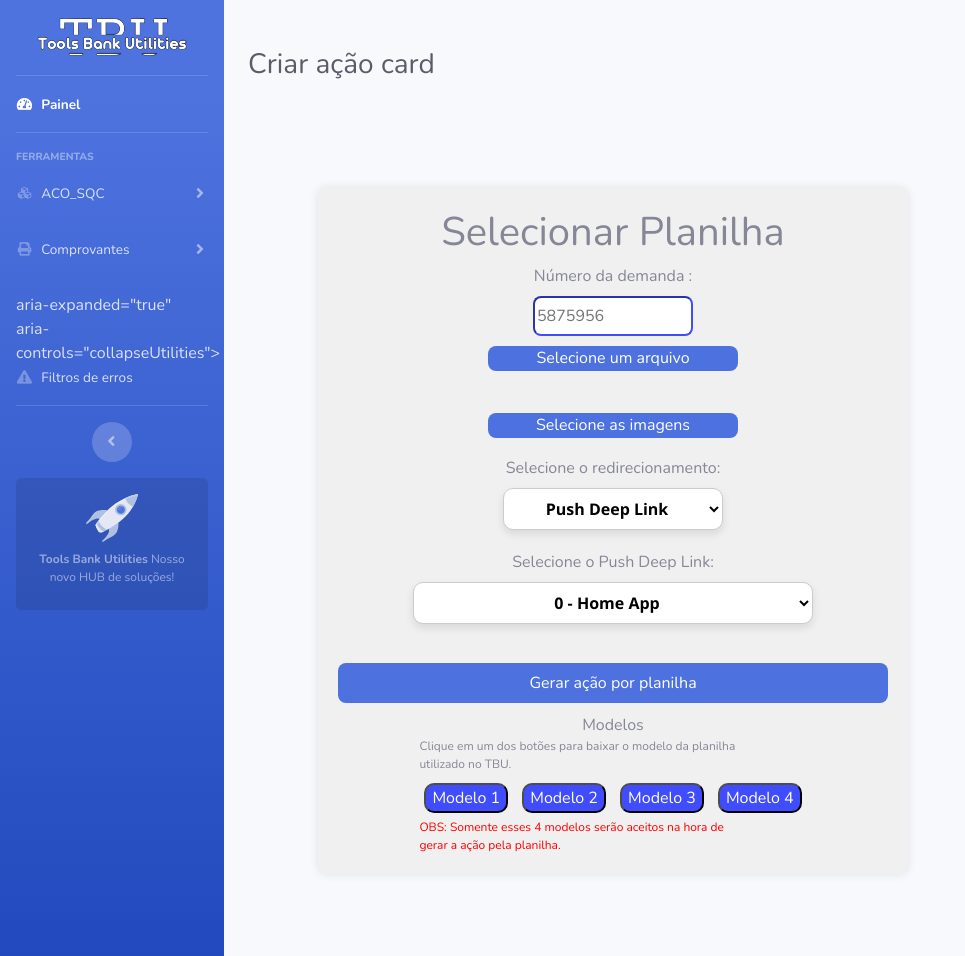
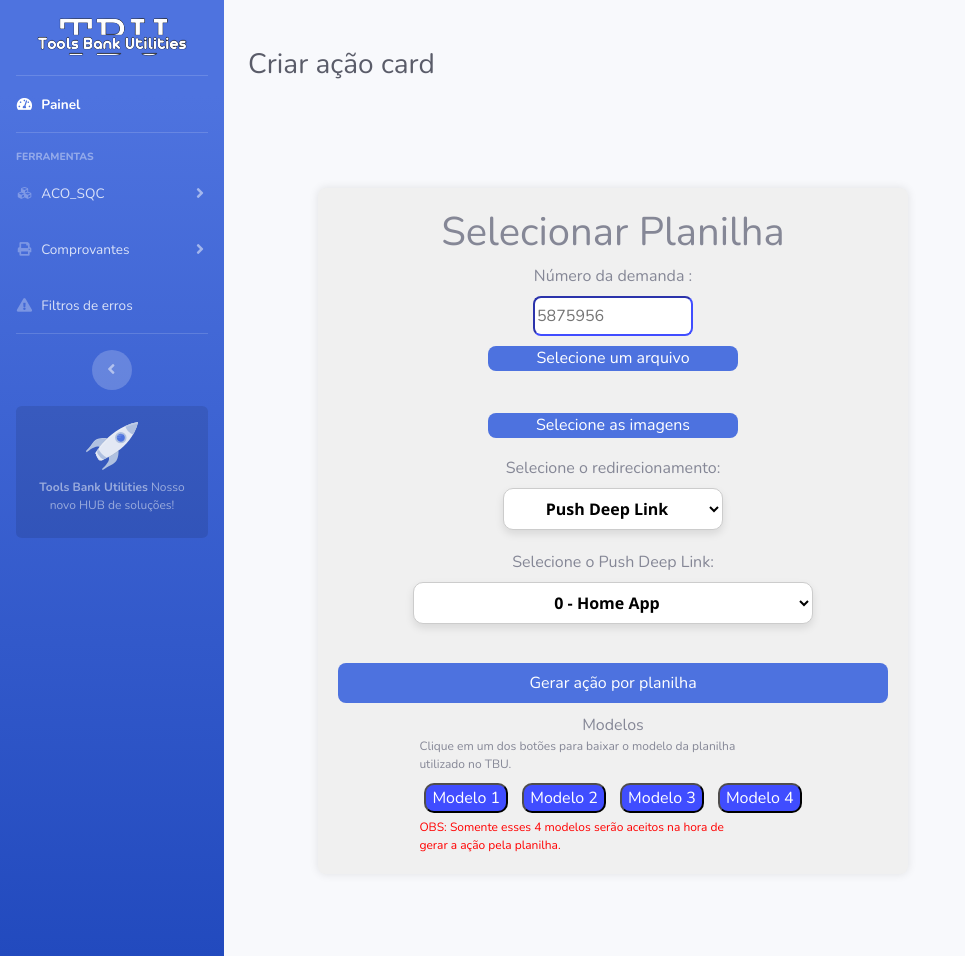
Before and after one commit to ReisLucasF/ACOWEB, a PHP site: page /aco/planilha/index.php in a window 1280 px wide. Shown: the whole page, without its empty margins (0-965 px from the left). Run offline with PHP 8.4, Linux system fonts and the light colour scheme.

Commit message:
correção da correção

```diff
--- a/sections/sidebar.php
+++ b/sections/sidebar.php
@@ -92,7 +92,6 @@
 
 <li class="nav-item">
     <a class="nav-link" href="https://<?php echo $domain; ?>/error">
-        aria-expanded="true" aria-controls="collapseUtilities">
         <i class="fas fa-fw fa-exclamation-triangle"></i>
         <span>Filtros de erros</span>
     </a>
```
